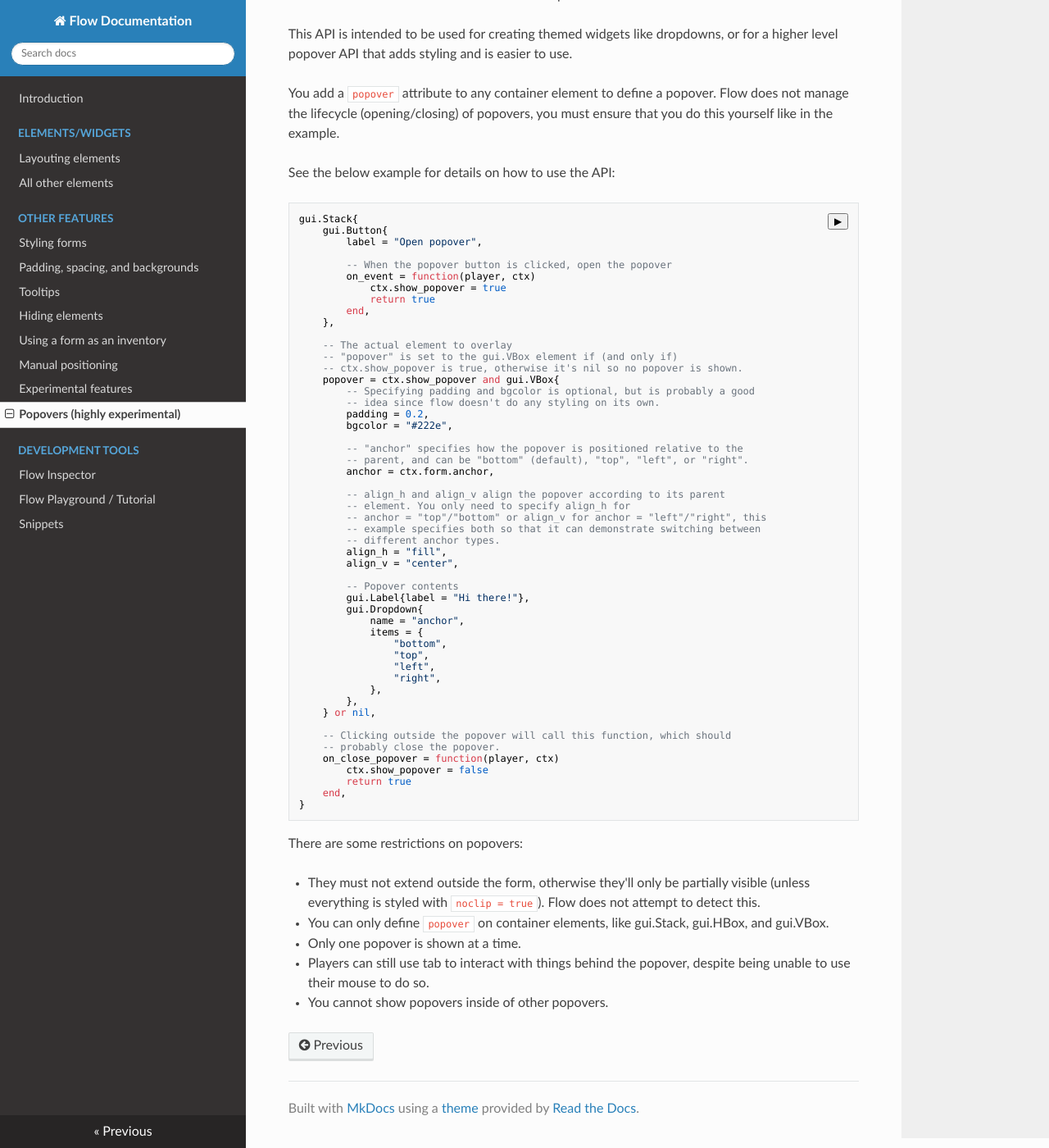
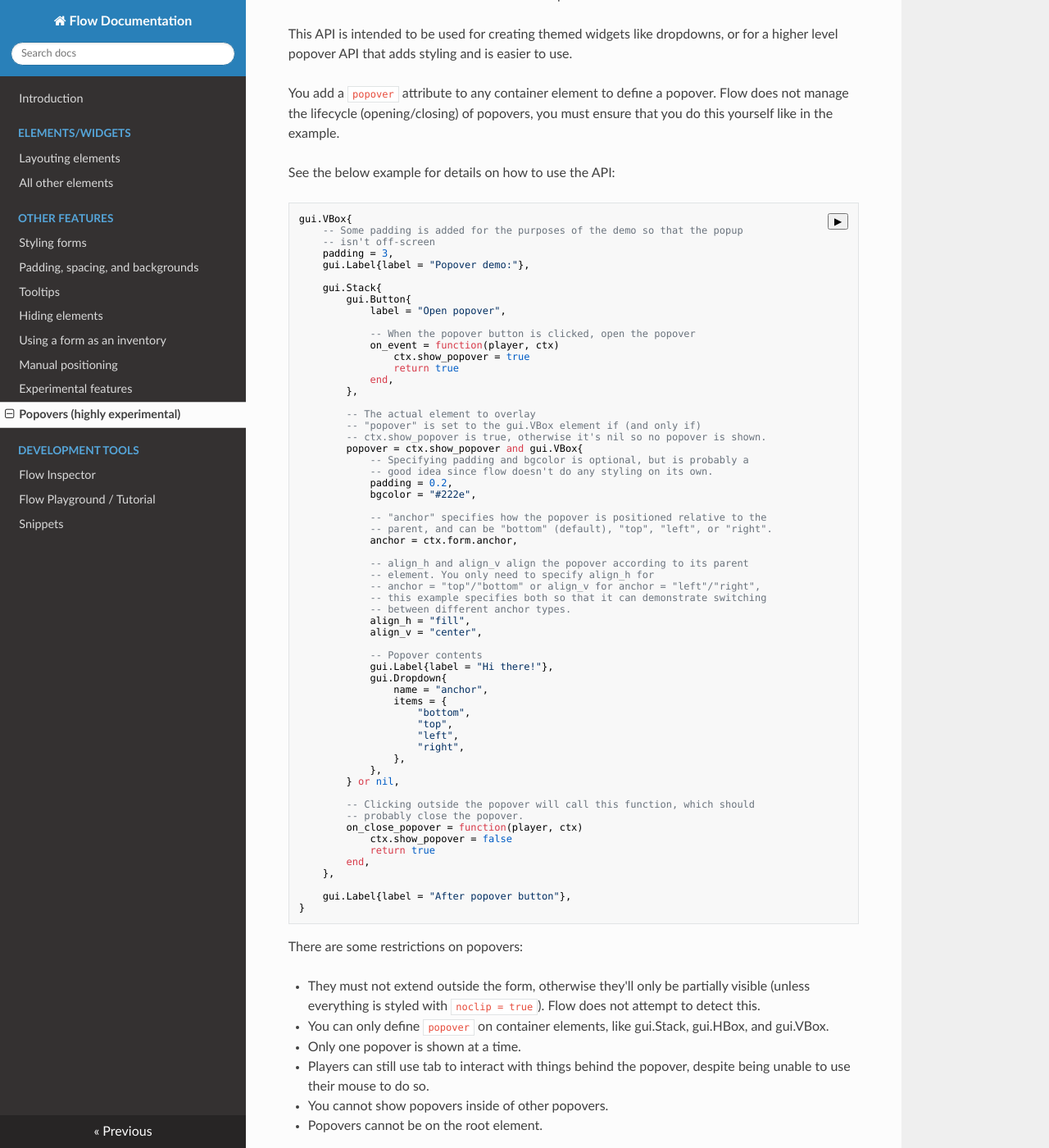
Before and after one commit to luk3yx/minetest-flow, an MkDocs documentation site: the page built from doc/popovers.md, in a window 1280 px wide and 1400 px high, scrolled down 250 px. Shown: the whole window at 82% size. Built offline with MkDocs 1.6.1, drawn with Linux system fonts in a browser that asks for light colours; nearby versions of some CDN libraries.

Commit message:
Fix popover example

````diff
--- a/doc/popovers.md
+++ b/doc/popovers.md
@@ -15,57 +15,66 @@ ensure that you do this yourself like in the example.
 See the below example for details on how to use the API:
 
 ```lua
-gui.Stack{
-    gui.Button{
-        label = "Open popover",
+gui.VBox{
+    -- Some padding is added for the purposes of the demo so that the popup
+    -- isn't off-screen
+    padding = 3,
+    gui.Label{label = "Popover demo:"},
 
-        -- When the popover button is clicked, open the popover
-        on_event = function(player, ctx)
-            ctx.show_popover = true
+    gui.Stack{
+        gui.Button{
+            label = "Open popover",
+
+            -- When the popover button is clicked, open the popover
+            on_event = function(player, ctx)
+                ctx.show_popover = true
+                return true
+            end,
+        },
+
+        -- The actual element to overlay
+        -- "popover" is set to the gui.VBox element if (and only if)
+        -- ctx.show_popover is true, otherwise it's nil so no popover is shown.
+        popover = ctx.show_popover and gui.VBox{
+            -- Specifying padding and bgcolor is optional, but is probably a
+            -- good idea since flow doesn't do any styling on its own.
+            padding = 0.2,
+            bgcolor = "#222e",
+
+            -- "anchor" specifies how the popover is positioned relative to the
+            -- parent, and can be "bottom" (default), "top", "left", or "right".
+            anchor = ctx.form.anchor,
+
+            -- align_h and align_v align the popover according to its parent
+            -- element. You only need to specify align_h for
+            -- anchor = "top"/"bottom" or align_v for anchor = "left"/"right",
+            -- this example specifies both so that it can demonstrate switching
+            -- between different anchor types.
+            align_h = "fill",
+            align_v = "center",
+
+            -- Popover contents
+            gui.Label{label = "Hi there!"},
+            gui.Dropdown{
+                name = "anchor",
+                items = {
+                    "bottom",
+                    "top",
+                    "left",
+                    "right",
+                },
+            },
+        } or nil,
+
+        -- Clicking outside the popover will call this function, which should
+        -- probably close the popover.
+        on_close_popover = function(player, ctx)
+            ctx.show_popover = false
             return true
         end,
     },
 
-    -- The actual element to overlay
-    -- "popover" is set to the gui.VBox element if (and only if)
-    -- ctx.show_popover is true, otherwise it's nil so no popover is shown.
-    popover = ctx.show_popover and gui.VBox{
-        -- Specifying padding and bgcolor is optional, but is probably a good
-        -- idea since flow doesn't do any styling on its own.
-        padding = 0.2,
-        bgcolor = "#222e",
-
-        -- "anchor" specifies how the popover is positioned relative to the
-        -- parent, and can be "bottom" (default), "top", "left", or "right".
-        anchor = ctx.form.anchor,
-
-        -- align_h and align_v align the popover according to its parent
-        -- element. You only need to specify align_h for
-        -- anchor = "top"/"bottom" or align_v for anchor = "left"/"right", this
-        -- example specifies both so that it can demonstrate switching between
-        -- different anchor types.
-        align_h = "fill",
-        align_v = "center",
-
-        -- Popover contents
-        gui.Label{label = "Hi there!"},
-        gui.Dropdown{
-            name = "anchor",
-            items = {
-                "bottom",
-                "top",
-                "left",
-                "right",
-            },
-        },
-    } or nil,
-
-    -- Clicking outside the popover will call this function, which should
-    -- probably close the popover.
-    on_close_popover = function(player, ctx)
-        ctx.show_popover = false
-        return true
-    end,
+    gui.Label{label = "After popover button"},
 }
 ```
 
@@ -80,3 +89,4 @@ There are some restrictions on popovers:
  - Players can still use tab to interact with things behind the popover,
    despite being unable to use their mouse to do so.
  - You cannot show popovers inside of other popovers.
+ - Popovers cannot be on the root element.
````
